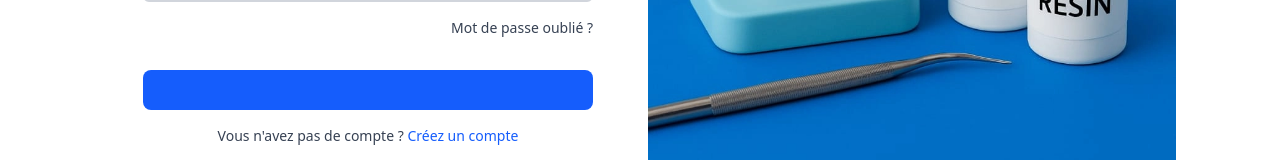
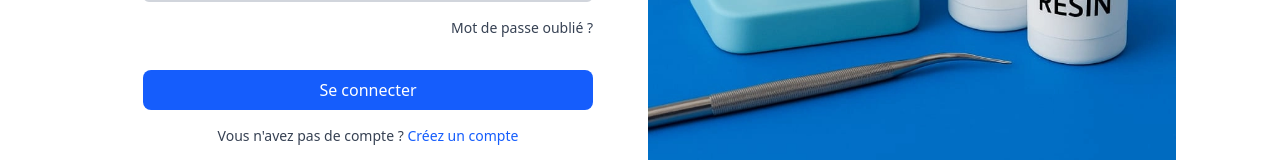
Before and after one commit to salahstack/dental-maroc, a React (Vite) app: page /login in a window 1280 px wide. Shown: the part 494-654 px from the top of the page. Built offline with nearby package versions, Linux system fonts and the light colour scheme.

Commit message:
Fix: adjust button component props on login and regitser pages

```diff
--- a/src/pages/Register.tsx
+++ b/src/pages/Register.tsx
@@ -54,10 +54,11 @@ const Register = () => {
                 type='password'
               />
               <Button
-                label="S'inscrire"
                 type='submit'
                 classes='w-full mt-4'
-              />
+              >
+                S'inscrire
+              </Button>
             </form>
             <p className='text-center mt-2 text-sm'>
               Vous avez déjà un compte ?{' '}
--- a/src/pages/login.tsx
+++ b/src/pages/login.tsx
@@ -54,10 +54,11 @@ const Login = () => {
                 Mot de passe oublié ?
               </Link>
               <Button
-                label='Se connecter'
                 type='submit'
                 classes='w-full mt-4'
-              />
+              >
+                Se connecter
+              </Button>
             </form>
             <p className='text-center mt-2 text-sm'>
               Vous n'avez pas de compte ?{' '}
```
